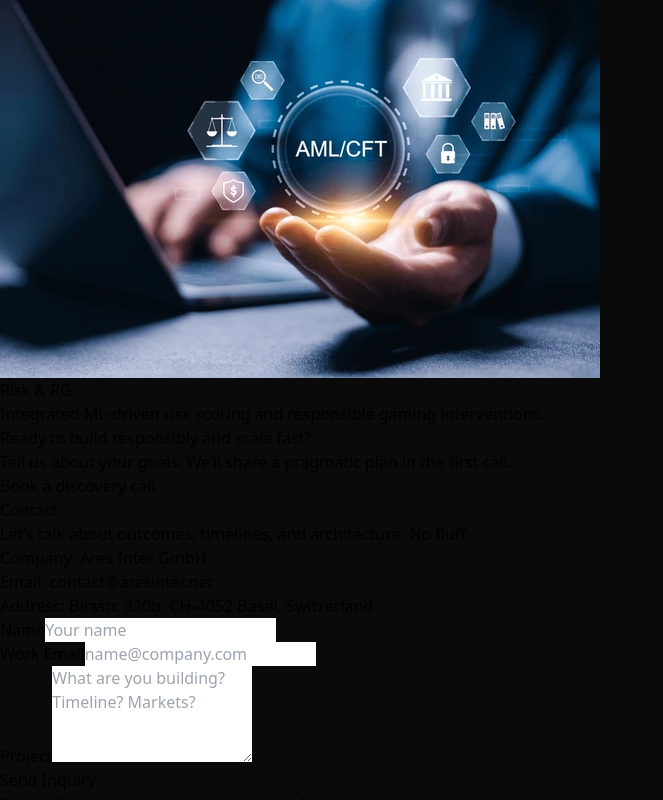
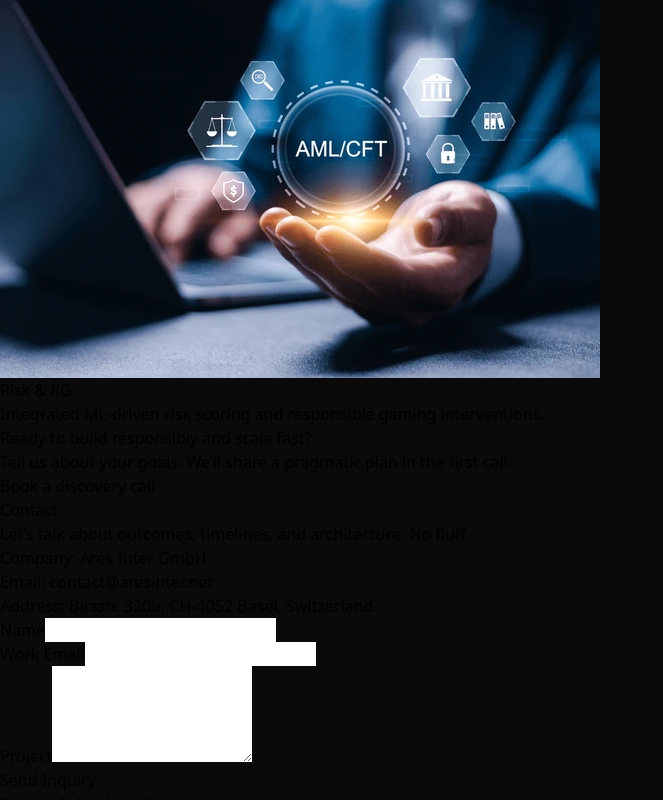
Before and after one commit to torroares/ares-inter-landing-v2, a Next.js app: page / in a window 1280 px wide. Shown: the part 7613-8413 px from the top of the page, without its empty margins (0-663 px from the left). Built offline with nearby package versions, Linux system fonts and the light colour scheme.

Commit message:
new contact form

```diff
--- a/src/components/AresInterLanding_v2.tsx
+++ b/src/components/AresInterLanding_v2.tsx
@@ -324,47 +324,33 @@ export default function AresInterLanding() {
               </div>
             </div>
             <form
-              action="https://formspree.io/f/YOUR_FORM_ID"
+  action="https://formspree.io/f/xeorwplq"   // <- DEIN ENDPOINT
   method="POST"
   className="rounded-3xl border border-white/10 bg-neutral-900 p-6 space-y-4"
 >
   <div>
     <label className="text-sm text-neutral-300">Name</label>
-                <input
-                  name="name"
-                  required
-                  className="mt-1 w-full rounded-xl border border-white/10 bg-neutral-800 px-3 py-2 text-sm outline-none focus:border-emerald-400"
-                  placeholder="Your name"
-                />
+    <input name="name" required className="mt-1 w-full rounded-xl border border-white/10 bg-neutral-800 px-3 py-2 text-sm outline-none focus:border-emerald-400" />
   </div>
   <div>
     <label className="text-sm text-neutral-300">Work Email</label>
-                <input
-                  type="email"
-                  name="email"
-                  required
-                  className="mt-1 w-full rounded-xl border border-white/10 bg-neutral-800 px-3 py-2 text-sm outline-none focus:border-emerald-400"
-                  placeholder="name@company.com"
-                />
+    <input type="email" name="email" required className="mt-1 w-full rounded-xl border border-white/10 bg-neutral-800 px-3 py-2 text-sm outline-none focus:border-emerald-400" />
   </div>
   <div>
     <label className="text-sm text-neutral-300">Project</label>
-                <textarea
-                  name="message"
-                  required
-                  className="mt-1 w-full rounded-xl border border-white/10 bg-neutral-800 px-3 py-2 text-sm outline-none focus:border-emerald-400"
-                  rows={4}
-                  placeholder="What are you building? Timeline? Markets?"
-                />
+    <textarea name="message" required className="mt-1 w-full rounded-xl border border-white/10 bg-neutral-800 px-3 py-2 text-sm outline-none focus:border-emerald-400" rows={4} />
   </div>
-              <button
-                type="submit"
-                className="w-full rounded-2xl bg-gradient-to-br from-emerald-500 to-cyan-500 px-5 py-3 text-sm font-semibold text-neutral-900 hover:opacity-90"
-              >
+
+  {/* optional: Betreff + Redirect + Honeypot */}
+  <input type="hidden" name="_subject" value="New inquiry via Ares Inter website" />
+  <input type="text" name="_gotcha" style={{ display: 'none' }} /> {/* Spam-Honeypot */}
+  {/* <input type="hidden" name="_redirect" value="https://aresinter.ch/thanks" /> */}
+
+  <button type="submit" className="w-full rounded-2xl bg-gradient-to-br from-emerald-500 to-cyan-500 px-5 py-3 text-sm font-semibold text-neutral-900 hover:opacity-90">
     Send Inquiry
   </button>
-              <p className="text-xs text-neutral-500">By sending, you agree to be contacted about this request.</p>
 </form>
+
           </div>
         </div>
       </section>
```
Lines whose indentation alone changed are shown as unchanged.
